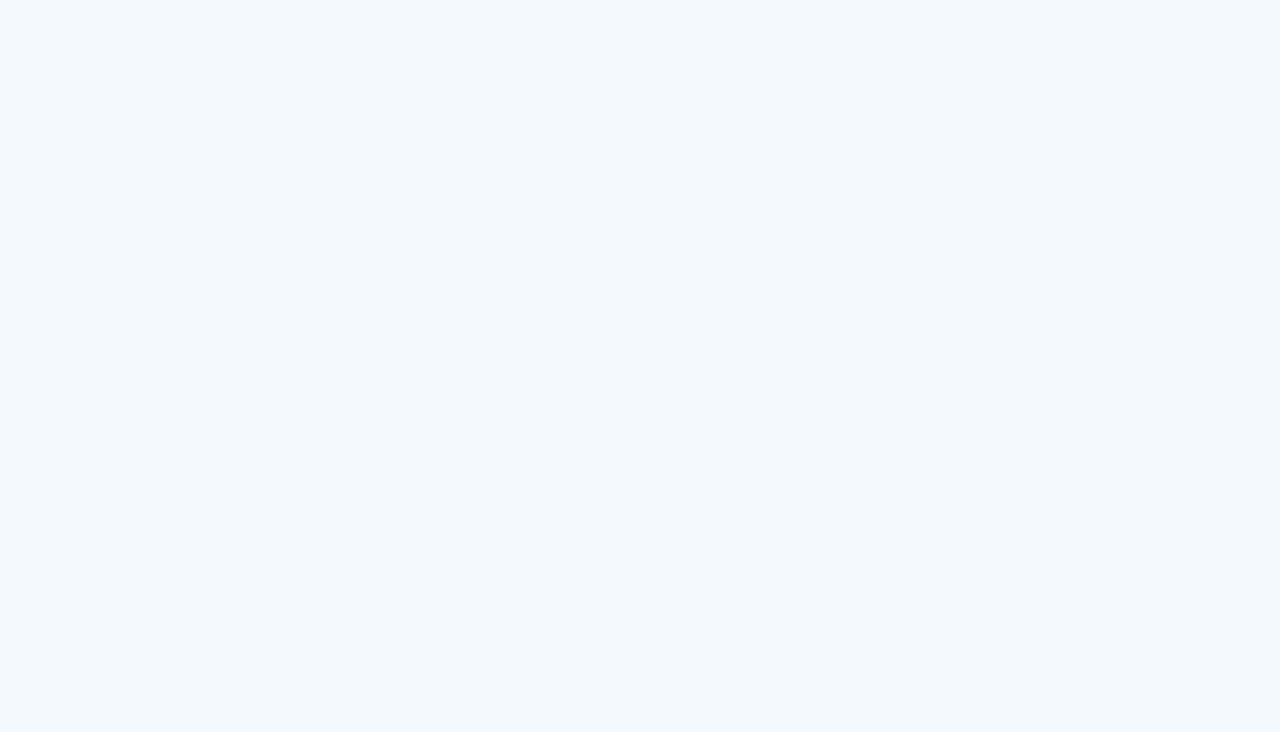
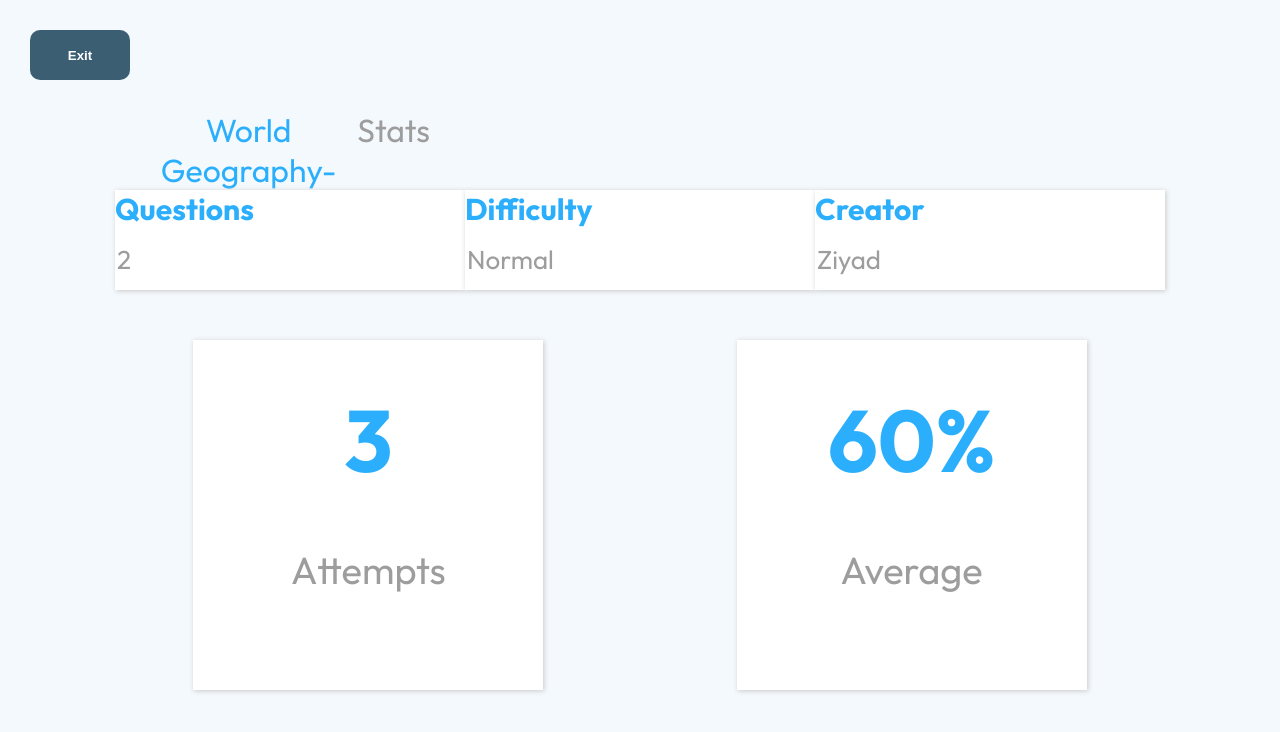
Before and after one commit to MohammedAlhadiAsiri/SWE363-QuizMaster, a React (Vite) app: page /stats in a window 1280 px wide. Shown: the top 732 px of the page. Built offline with nearby package versions, Linux system fonts and the light colour scheme.

Commit message:
Finished stats page

```diff
--- a/src/QuizMaker/Create/CreateQuizPage.jsx
+++ b/src/QuizMaker/Create/CreateQuizPage.jsx
@@ -11,7 +11,7 @@ function CreateQuizPage() {
     const navigate = useNavigate();
     const [openQuestionTypeModal, setOpenQuestionTypeModal] = useState(false);
     const [openDifficultyModal, setOpenDifficultyModal] = useState(false);
-    const [showPublishedModal, setShowPublishedModal] = useState(false); // Added state for modal
+    const [showPublishedModal, setShowPublishedModal] = useState(false);
     const [quizName, setQuizName] = useState('');
     const [questionCards, setQuestionCards] = useState([]);
 
@@ -89,12 +89,12 @@ function CreateQuizPage() {
             })),
         };
 
-        setShowPublishedModal(true); // Show published modal
+        setShowPublishedModal(true);
     };
 
     const closePublishedModal = () => {
         setShowPublishedModal(false);
-        navigate('/quiz-maker-dashboard'); // Redirect to dashboard
+        navigate('/quiz-maker-dashboard');
     };
 
     return (
--- a/src/QuizMaker/Create/QuestionsList.css
+++ b/src/QuizMaker/Create/QuestionsList.css
@@ -1,6 +1,4 @@
-.questionsList{
 
-}
 .questionListElement{
     display: flex;
     justify-content: space-between;
--- /dev/null
+++ b/src/QuizMaker/Stats/QuizInfo.css
@@ -0,0 +1,25 @@
+.quizInfoContainer{
+    display: flex;
+    justify-content: center;
+    font-family: Outfit, sans-serif;
+    font-size: 20px;
+    height: 100px;
+}
+.quizInfo{
+    display: grid;
+    justify-content:left;
+    width: 350px;
+    background-color: rgb(255, 255, 255);
+    box-shadow: 1px 1px 5px rgb(202, 202, 202);
+    color:#2BAFFC;
+
+}
+
+.quizInfoText{
+    color: #9d9d9d;
+    display: flex;
+    font-size: 26px;
+    margin: 0px;
+    padding: 0px;
+    margin-left: 2px;
+}
--- /dev/null
+++ b/src/QuizMaker/Stats/QuizInfo.jsx
@@ -0,0 +1,21 @@
+import React from 'react';
+import './QuizInfo.css';
+function QuizInfo(props){
+    return(
+        <div className='quizInfoContainer'>
+            <div className='quizInfo'>
+                <h2>Questions</h2>
+                <p className='quizInfoText'>{props.questionsNumber}</p>
+            </div>
+            <div className='quizInfo'>
+                <h2>Difficulty</h2>
+                <p className='quizInfoText'>{props.quizDifficulty}</p>
+            </div>
+            <div className='quizInfo'>
+                <h2>Creator</h2>
+                <p className='quizInfoText'>{props.quizCreator}</p>
+            </div>
+        </div>
+    );
+}
+export default QuizInfo;
--- a/src/QuizMaker/Stats/QuizNameStats.jsx
+++ b/src/QuizMaker/Stats/QuizNameStats.jsx
@@ -1,8 +1,11 @@
-import React from 'raect';
+import React from 'react';
 
 function QuizNameStats(props){
     return (
         <div>
+            <p className='quizNameStats'>{props.name}- <span className='statsWord'>Stats</span></p>
         </div>
     );
 }
+
+export default QuizNameStats;
--- /dev/null
+++ b/src/QuizMaker/Stats/QuizStats.css
@@ -0,0 +1,22 @@
+.quizStatsContainer{
+    display: flex;
+    justify-content: space-evenly;
+}
+.statCards{
+    background-color: rgb(255, 255, 255);
+    box-shadow: 1px 1px 5px rgb(202, 202, 202);
+    width: 350px;
+    height: 350px;
+    margin-top: 50px;
+    margin-bottom: 50px;
+    display: grid;
+    padding: 45px;
+    font-family: Outfit, sans-serif;
+    font-size: 58px;
+    color: #2BAFFC;
+}
+.statsText{
+    font-family: Outfit, sans-serif;
+    font-size: 38px;
+    color: #9d9d9d;
+}
--- /dev/null
+++ b/src/QuizMaker/Stats/QuizStats.jsx
@@ -0,0 +1,17 @@
+import React from 'react';
+import './QuizStats.css';
+function QuizStats(props){
+    return (
+        <div className='quizStatsContainer'>
+            <div className='statCards'>
+                <h2>{props.quizAttempts}</h2>
+                <p className='statsText'>Attempts</p>
+            </div>
+            <div className='statCards'>
+                <h2>{props.quizAverage}</h2>
+                <p className='statsText'>Average</p>
+            </div>
+        </div>
+    );
+}
+export default QuizStats;
--- a/src/QuizMaker/Stats/StatsPage.css
+++ b/src/QuizMaker/Stats/StatsPage.css
@@ -0,0 +1,41 @@
+.statsPage{
+    position: fixed;
+    top: 0;
+    left: 0;
+    width: 100%;
+    height: 100%;
+}
+.statsMainContainer{
+    display: grid;
+}
+
+.statsExitButton{
+    background-color: #3B5E73;
+    color: white;
+    border: none;
+    border-radius: 10px;
+    font-weight: bold;
+    cursor: pointer;
+    transition: background-color 0.3s ease;
+    width: 100px;
+    height: 50px;
+    display: block;
+    justify-content: left;
+    margin: 30px;
+}
+.statsExitButton:hover{
+    background-color: #1e2f3a;
+}
+.quizNameStats{
+    color:#2BAFFC;
+    display: flex;
+    margin-left: 140px;
+    font-family: Outfit, sans-serif;
+    font-size: 32px;
+    justify-content: center;
+    margin-right: 850px;
+
+}
+.statsWord{
+    color: #9d9d9d;
+}
--- a/src/QuizMaker/Stats/StatsPage.jsx
+++ b/src/QuizMaker/Stats/StatsPage.jsx
@@ -1,11 +1,39 @@
 import React from "react";
+import QuizNameStats from './QuizNameStats';
+import QuizInfo from "./QuizInfo";
+import QuizStats from "./QuizStats";
+import './StatsPage.css'
+import { useNavigate } from "react-router-dom";
+function StatsPage(){
+    //temp data for this phase
+    const dummyData = {
+        creator: 'Ziyad',
+        name: 'World Geography',
+        questionsNumber: 2,
+        difficulty: 'Normal',
+        attempts: 3,
+        average: '60%'
+    };
 
-function StatsPage(){
-    // return (
-    //     //button
-    //     //Name
-    //     //GeneralInfo
-    //     //QuizStats
-    // );
+    const navigate = useNavigate();
+    const handleExitClick = () => {navigate('/quiz-maker-dashboard');};
+    return (
+        <div className="statsPage">
+
+            <button className="statsExitButton" onClick={handleExitClick}>Exit</button>
+
+            <div className='statsMainContainer'>
+                <QuizNameStats name={dummyData.name}/>
+                <QuizInfo questionsNumber={dummyData.questionsNumber}
+                    quizDifficulty={dummyData.difficulty}
+                    quizCreator={dummyData.creator}
+                />
+                <QuizStats quizAttempts={dummyData.attempts}
+                    quizAverage={dummyData.average}
+                    />
+            </div>
+
+        </div>
+    );
 }
 export default StatsPage;
```
